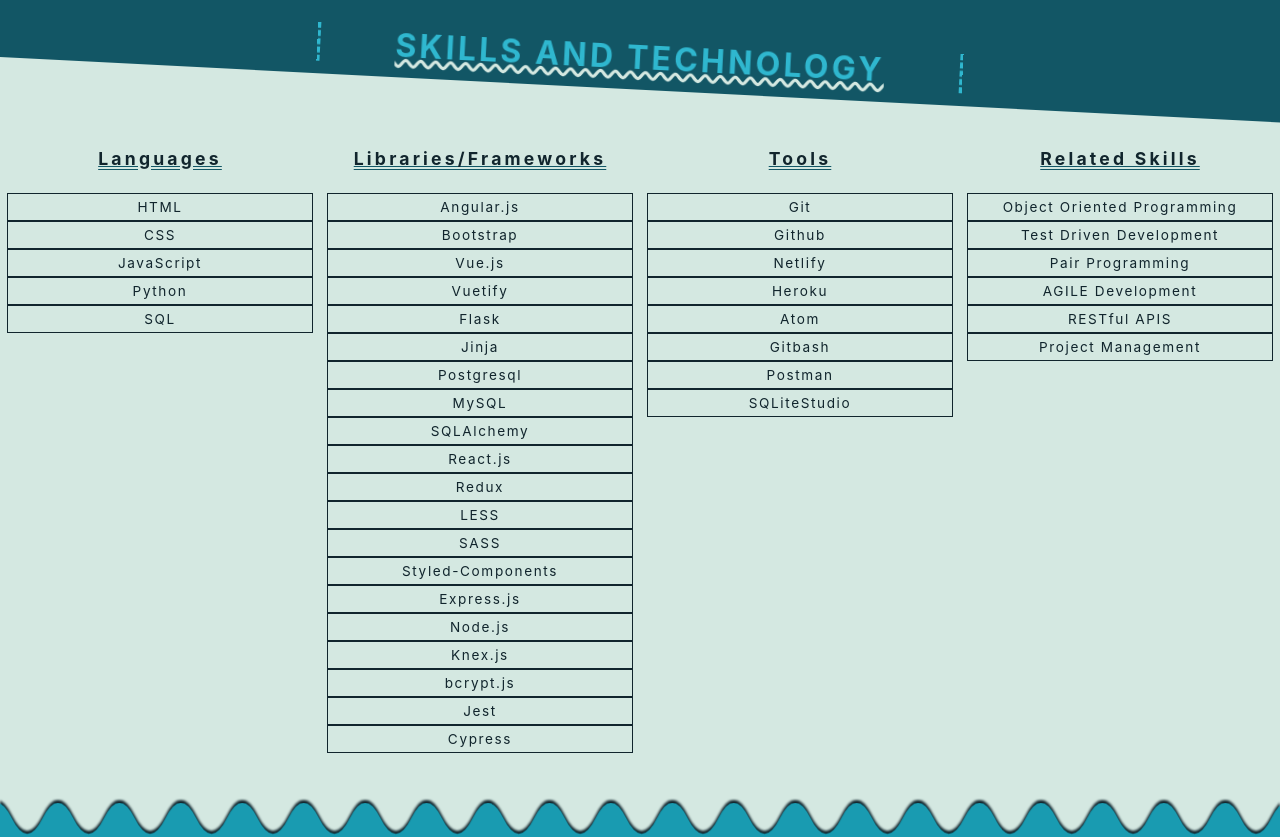
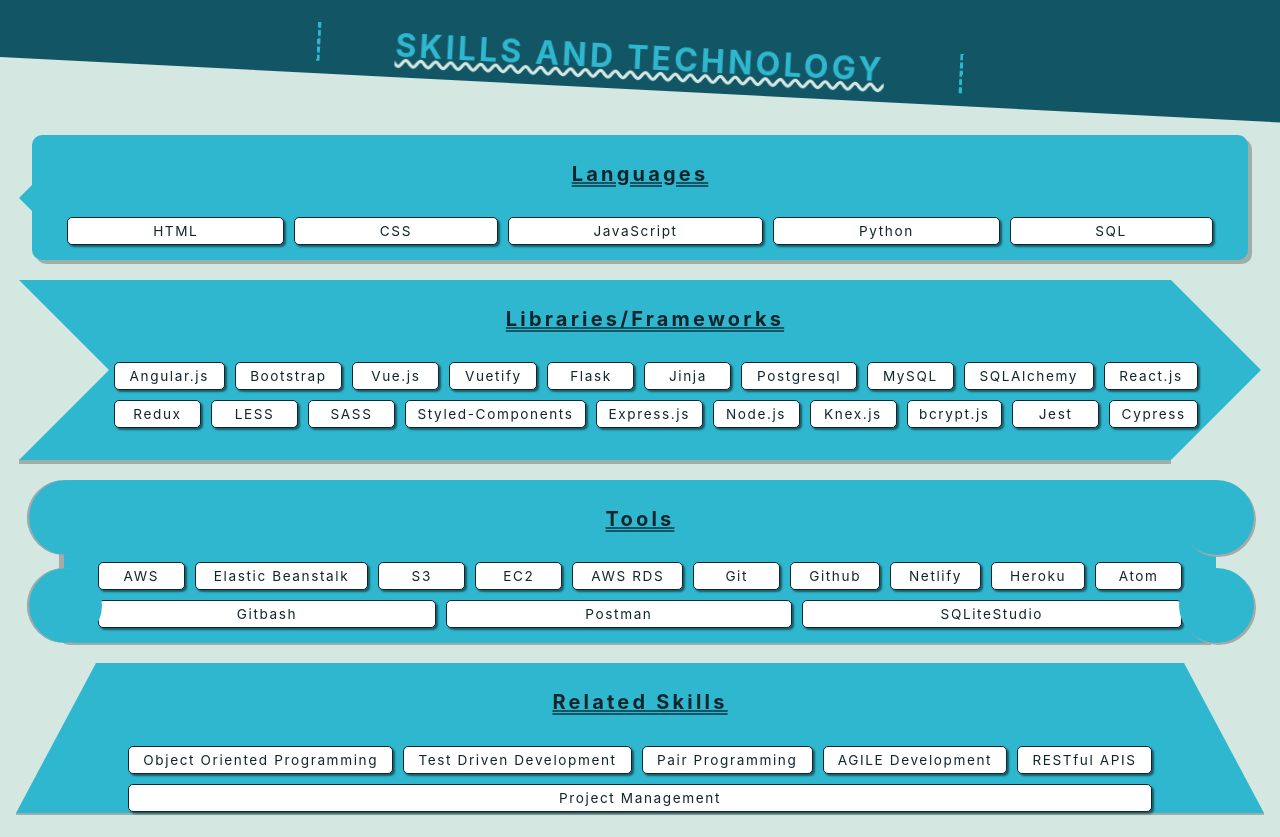
Before and after one commit to leachcoding/ReactPortfolio, a React (Create React App) app in the folder react-portfolio/: page / in a window 1280 px wide. Shown: the part 940-1777 px from the top of the page. Built offline with nearby package versions, Linux system fonts and the light colour scheme.

Commit message:
Editing skills and technology

```diff
--- a/react-portfolio/src/components/Projects.js
+++ b/react-portfolio/src/components/Projects.js
@@ -244,98 +244,7 @@
               </div>
             </div>
           </section>
-          <section className='projectCard projectCard2'>
-            <img src={require('../images/cryptoDatabase.JPG')} alt="Cryptozoology Database Schema" />
-            <div className='project1Info'>
-              <h4>Cryptozoology - Open Source Backend</h4>
-              <h5>Tech Used</h5>
-              <ul>
-                <li>Python</li>
-                <li>GeoJSON</li>
-                <li>Brooklyn Integers</li>
-              </ul>
-              <p>This is a open source project created by <a className='srcLink' href='https://github.com/simonw'>Simon Willison</a>. I am personally extremely interested in the entire cryptozoologocal field, with a heavy focus in Bigfoot and other named unknown primate species. I was looking for a backend I could work with to make a front end cryptid application, and this was the best/only backend I could find with a dataset that I really enjoyed and could see the expansion of. I have been heavily involved in creature documentation, GeoJSON creation for individual cryptids, as well as dataset creation for individual creatures for this project, and couldn't be more proud to have found something I am so passionately interested in shared in earnest with others. This is my showcase piece I am most happy to display.</p>
-              <div className='projectLinks'>
-                <a className='projectLink' href='https://github.com/leachcoding/cryptozoology'>Source Code</a>
-                <a className='projectLink' href='https://cryptids.datasettes.com/'>Live Demo</a>
-              </div>
-            </div>
-          </section>
         </div>
-        <div className='bottomRow'>
-          <section className='projectCard projectCard3'>
-            <img src={require('../images/get2it.png')} alt="Get 2 It Signup / Login Example" />
-            <div className='project1Info'>
-              <h4>Get2It - Frontend & Backend</h4>
-              <h5>Tech Used</h5>
-              <ul>
-                <li>React.js</li>
-                <li>JavaScript</li>
-                <li>HTML</li>
-                <li>CSS</li>
-                <li>Node.js</li>
-                <li>Express.js</li>
-                <li>Knex.js</li>
-                <li>SQL</li>
-              </ul>
-              <p>This is a Labs project in which me, and a team of 4 others, inherited a dashboard todo list application to update and improve upon. This is currently on its 1.3 release. I have been heavily involved in the backend, writing documentation, creating an entirely new user schema, categories table, and updated task list for the dashboard, with JWT Authentication for the login/registry, as well as regular changes to update ios/web integration. On the frontend, I have worked significantly on CSS redesigns to go upon our new Figma re-design.</p>
-              <div className='projectLinks'>
-                <a className='projectLink' href='https://github.com/orgs/Lambda-School-Labs/teams/labs-pt9-get2it/repositories'>Source Code</a>
-                <a className='projectLink' href='https://master.d2aj6lilolim7e.amplifyapp.com/login'>Live Demo</a>
-              </div>
-            </div>
-          </section>
-          <section className='projectCard projectCard4'>
-            <img src={require('../images/anytime-fitness.JPG')} alt="Anytime Fitness" />
-            <div className='project1Info'>
-              <h4>Anytime Fitness - Backend</h4>
-              <h5>Tech Used</h5>
-              <ul>
-                <li>React.js</li>
-                <li>JavaScript</li>
-                <li>HTML</li>
-                <li>CSS</li>
-                <li>Node.js</li>
-                <li>Express.js</li>
-                <li>Knex.js</li>
-                <li>SQL</li>
-              </ul>
-              <p>This is a project where me and a team worked to build a fitness application to create classes as instructors, and as clients, sign up for them using JWT Authentication. I built the entire backend for this application, creating users as instructors or clients, and an entire table for classes themselves, with a signup system using patch requests for the classes.</p>
-              <div className='projectLinks'>
-                <a className='projectLink' href='https://github.com/Build-Week-PT-Anytime-Fitness-1/Backend'>Source Code</a>
-                <a className='projectLink' href='https://anywhere-fitness1.herokuapp.com/'>Live Demo</a>
-              </div>
-            </div>
-          </section>
-        </div>
-        <section className="dayProjects">
-          <h3>Daily Projects</h3>
-          <p>These projects are projects that took more often than not just a day to complete, so keep that context in mind judging other important concepts like testing, CSS, responsive design, other browser compatability, etc. These projects were typically done to showcase, explain, or learn singular topics, and the work I think reflects that in their more simplistic scope.</p>
-          <div className="numRow">
-            {pageNumbers.map(number => {
-              return (
-                <button onClick={() => setCurrentPage(number)}>{number}</button>
-              )
-            })}
-          </div>
-          <section className='dayProjectsList'>
-            {currentProjects.map(project => {
-              return(
-                <div className='dayProjectCard'>
-                  <img src={project.imgSrc} alt='Day Project'/>
-                  <h6><a href={project.link}>{project.title}</a></h6>
-                </div>
-              )
-            })}
-          </section>
-          <div className="numRow">
-            {pageNumbers.map(number => {
-              return (
-                <button onClick={() => setCurrentPage(number)}>{number}</button>
-              )
-            })}
-          </div>
-        </section>
         <svg className='animatedSquare' viewBox='0 0 100 100' preserveAspectRatio='none'>
           <polygon className='animatedSquarePath' points='-10,0 -10,20 -5,20 -5,0 0,0 0,20 5,20 5,0 10,0 10,20 15,20 15,0 20,0 20,20 25,20 25,0 30,0 30,20 35,20 35,0 40,0 40,20 45,20 45,0 50,0 50,20 55,20 55,0 60,0 60,20 65,20 65,0 70,0 70,20 75,20 75,0 80,0 80,20 85,20 85,0 90,0 90,20 95,20 95,0 100,0 100,20 105,20 105,0 110,0 0,0' />
         </svg>
--- a/react-portfolio/src/components/Skills.css
+++ b/react-portfolio/src/components/Skills.css
@@ -70,19 +70,145 @@
   -webkit-box-pack: center;
       -ms-flex-pack: center;
           justify-content: center;
+  flex-direction: column;
+  align-items: center;
   width: 100%;
   margin-bottom: 1.5rem;
 }
 
 .skills .rowTech div {
-  width: 25%;
   text-align: center;
+}
+
+.skills .rowTech .languages {
+  position: relative;
+  width: 95%;
+  min-height: 100px;
+  border-radius: 10px;
+  margin: 10px auto;
+  box-shadow: 4px 4px 0 rgba(0, 0, 0, .25);
+  background-color: #2fb7cf;
+}
+
+.skills .rowTech .languages::before {
+  content: '';
+  position: absolute;
+  left: 0;
+  top: 50%;
+  width: 0;
+  height: 0;
+  border: 13px solid transparent;
+  border-right-color: #2fb7cf;
+  border-left: none;
+  margin-top: -13px;
+  margin-left: -13px;
+}
+
+.skills .rowTech .libraries {
+  width: 90%;
+  min-height: 180px;
+  margin: 10px 0px 10px -90px;
+  background-color: rgb(47, 183, 207);
+  position: relative;
+  box-shadow: 0px 4px 0 rgba(0, 0, 0, .25);
+}
+
+.skills .rowTech .libraries::before {
+  content: '';
+  position: absolute;
+  right: -90px;
+  bottom: 0;
+  width: 0;
+  height: 0;
+  border-left: 90px solid rgb(47, 183, 207);
+  border-top: 90px solid transparent;
+  border-bottom: 90px solid transparent;
+  z-index: 1;
+}
+
+.skills .rowTech .libraries::after {
+  content: '';
+  position: absolute;
+  left: 0; bottom: 0; width: 0; height: 0;
+  border-left: 90px solid #d4e8e1;
+  border-top: 90px solid transparent;
+  border-bottom: 90px solid transparent;
+}
+
+.skills .rowTech .tools {
+  width: 90%;
+  min-height: 150px;
+  background-color: #2fb7cf;
+  position: relative;
+  box-shadow: -5px 2px darkgray;
+  border-radius: 0px;
+  border-bottom-left-radius: 10px;
+  z-index: 2;
+  margin: 10px 0px 10px 0px;
+}
+
+.skills .rowTech .tools .circle_top_left {
+  border-radius: 50%;
+  width: 75px;
+  min-height: 75px;
+  position: absolute;
+  top: 0px;
+  left: calc(-75px/2);
+  background-color: #2fb7cf;
+  box-shadow: inset 2px 0px darkgray;
+  z-index: 1;
+}
+
+.skills .rowTech .tools .circle_bottom_left {
+  border-radius: 50%;
+  width: 75px;
+  min-height: 75px;
+  position: absolute;
+  bottom: 0px;
+  left: calc(-75px/2);
+  background-color: #2fb7cf;
+  box-shadow: inset 2px 0px darkgray;
+  z-index: 1;
+}
+
+.skills .rowTech .tools .circle_top_right {
+  border-radius: 50%;
+  width: 75px;
+  min-height: 75px;
+  position: absolute;
+  top: 0px;
+  right: calc(-75px/2);
+  background-color: #2fb7cf;
+  box-shadow: 2px 2px darkgray;
+  z-index: 1;
+}
+
+.skills .rowTech .tools .circle_bottom_right {
+  border-radius: 50%;
+  width: 75px;
+  min-height: 75px;
+  position: absolute;
+  bottom: 0px;
+  right: calc(-75px/2);
+  background-color: #2fb7cf;
+  box-shadow: 2px 2px darkgray;
+  z-index: 1;
+}
+
+.skills .rowTech .relatedSkills {
+  width: 85%;
+  height: 0;
+  border-bottom: 150px solid #2fb7cf;
+  border-left: 80px solid transparent;
+  border-right: 80px solid transparent;
+  margin: 10px 0px 10px 0px;
+  box-shadow: 0px 2px rgba(0, 0, 0, .25);
 }
 
 .rowTech h4 {
   /*border-bottom: 1px solid black;*/
   /*border-left: 1px solid black;*/
-  font-size: 1.1rem;
+  font-size: 1.25rem;
   letter-spacing: 0.2rem;
   text-decoration: underline;
   -webkit-text-decoration-style: double;
@@ -93,22 +219,40 @@
   width: 100%;
 }
 
+.skills .rowTech .libraries h4 {
+  margin-left: 50px;
+}
+
 .skills .rowTech ul {
   display: flex;
-  flex-direction: column;
+  flex-wrap: wrap;
   align-items: center;
   justify-content: center;
   list-style-type: none;
   padding-inline-start: 0px;
+  width: 95%;
+  margin: 10px auto;
+}
+
+.skills .rowTech .libraries ul {
+  margin-left: 90px;
+}
+
+.skills .rowTech .libraries ul li {
+  z-index: 1;
 }
 
 .skills .rowTech ul li {
-  background: #d4e8e1;
   color: #11252d;
-  width: 95%;
-  padding: 5px 0px;
+  background-color: white;
+  flex: auto;
+  min-width: 75px;
+  padding: 5px;
+  margin: 5px;
   font-size: 0.85rem;
   border: 1px solid #11252d;
+  box-shadow: 2px 2px 2px rgba(0, 0, 0, .5);
+  border-radius: 5px;
   -webkit-transition: 0.3s;
   -o-transition: 0.3s;
   transition: 0.3s;
@@ -118,8 +262,6 @@
 .skills .rowTech ul li:hover {
   background: #11252d;
   color: #d4e8e1;
-  border: 0.3rem ridge #125665;
-  font-size: 1.2rem;
   border-top-color: #2fb7cf;
   border-left-color: #2fb7cf;
 }
--- a/react-portfolio/src/components/Skills.js
+++ b/react-portfolio/src/components/Skills.js
@@ -84,28 +84,24 @@
           </div>
 
           <div className='tools'>
+            <div class="circle_top_left"></div>
+            <div class="circle_bottom_left"></div>
+            <div class="circle_top_right"></div>
+            <div class="circle_bottom_right"></div>
             <h4>Tools</h4>
             <ul>
-              <li>Git</li>
-              <li>Github</li>
-              <li>Netlify</li>
-              <li>Heroku</li>
-              <li>Atom</li>
-              <li>Gitbash</li>
-              <li>Postman</li>
-              <li>SQLiteStudio</li>
+              {tools.map((tool) => {
+                return <li>{tool}</li>
+              })}
             </ul>
           </div>
 
           <div className='relatedSkills'>
             <h4>Related Skills</h4>
             <ul>
-              <li>Object Oriented Programming</li>
-              <li>Test Driven Development</li>
-              <li>Pair Programming</li>
-              <li>AGILE Development</li>
-              <li>RESTful APIS</li>
-              <li>Project Management</li>
+              {relatedSkills.map((skill) => {
+                return <li>{skill}</li>
+              })}
             </ul>
           </div>
         </section>
```
